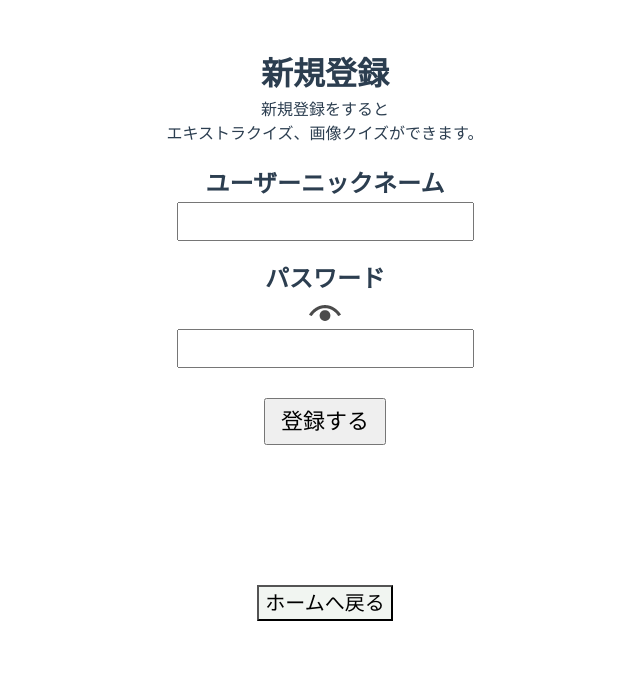
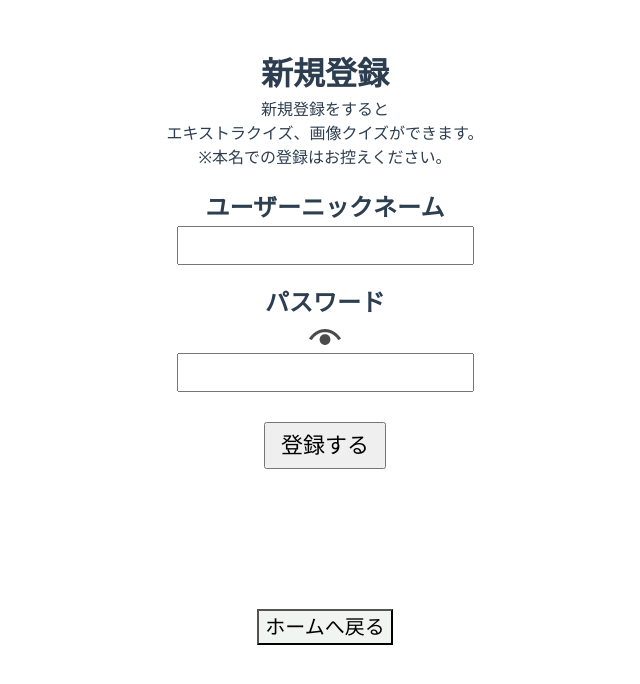
Before and after one commit to Ki-Linux/front_quiz, a Vue app: page /add in a window 1280 px wide. Shown: the top 684 px of the page, without its empty margins (315-955 px from the left). Built offline with nearby package versions, Linux system fonts and the light colour scheme.

Commit message:
add honnnyou

```diff
--- a/public/index.html
+++ b/public/index.html
@@ -5,7 +5,7 @@
     <meta http-equiv="X-UA-Compatible" content="IE=edge">
     <meta name="viewport" content="width=device-width,initial-scale=1.0">
     <link rel="icon" href="<%= BASE_URL %>favicon.ico">
-    <meta name="description" >
+    <meta name="description" content="このクイズは、近年のトレンド、映画、漫画など、階級ごとに様々なジャンルの中から10問がランダムで排出されます。登録を必ず必要とするわけではないので、気軽に楽しむことができます。画像クイズもあるので、たくさんのクイズが盛り込まれています!">
     <title>イロサク いろいろ3択クイズ</title>
   </head>
   <body>
--- a/src/views/add.vue
+++ b/src/views/add.vue
@@ -1,7 +1,7 @@
 <template>
     <div id="add">
         <h1>新規登録</h1>
-        <p>新規登録をすると<br>エキストラクイズ、画像クイズができます。</p>
+        <p>新規登録をすると<br>エキストラクイズ、画像クイズができます。<br>※本名での登録はお控えください。</p>
         <my-edit @to-parent="toParent"/>
         <div class="setup">
             <p>{{ showNothing }}</p>
```
